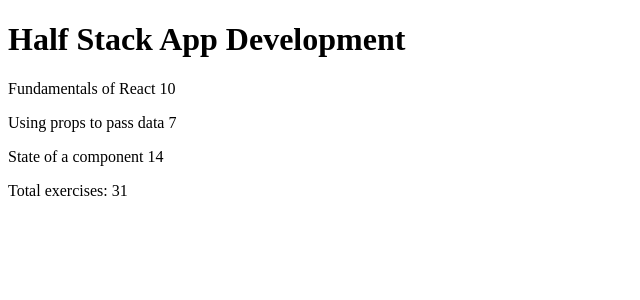
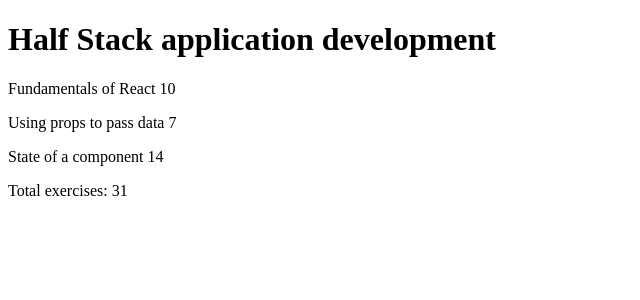
Before and after one commit to alexwisco/fullstackopencourse, a React (Vite) app in the folder part1/course-info/: page / in a window 1280 px wide. Shown: the top 300 px of the page, without its empty margins (0-640 px from the left). Built offline with nearby package versions, Linux system fonts and the light colour scheme.

Commit message:
ex 1.5 finished

```diff
--- a/part1/course-info/src/App.jsx
+++ b/part1/course-info/src/App.jsx
@@ -9,65 +9,63 @@
 // do what I did, but a little differently, so I will redo with the proper formatting
 
 function App() {
-  const course = 'Half Stack App Development'
-
-  const parts = [
+  const course = {
+    name: 'Half Stack application development',
+    parts: [
       {
-    name: ' Fundamentals of React',
-    exercises: 10,
+        name: 'Fundamentals of React',
+        exercises: 10
       },
-
       {
         name: 'Using props to pass data',
-    exercises: 7,
+        exercises: 7
       },
-
       {
         name: 'State of a component',
         exercises: 14
       }
-
     ]
+  }
   return (
     <div>
 
       <Header course = {course}/>
 
-      <Content parts = {parts} />
+      <Content course = {course} />
 
-
-
-      <Total parts = {parts}/>
+      <Total course = {course}/>
 
     </div>
   )
 }
 
 // Insert div with h1 title
-const Header = (props) => {
-  console.log('this is the header: ' + props.course)
+const Header = ({course}) => {
+  console.log('this is the header: ' + course.name)
   return(
     <div>
-      <h1> {props.course}  </h1>
+      <h1> {course.name}  </h1>
     </div>
   )
 }
 
 
-const Content = ({parts}) => {
+const Content = ({course}) => {
   // For Part components, match the index from 'parts' to the same index from 'ex'
   // to properly format the Part components into the Content component
+
   return(
     <div>
-      <Part part = {parts[0]}/>
-      <Part part = {parts[1]}/>
-      <Part part = {parts[2]}/>
+      <Part part = {course.parts[0]}/>
+      <Part part = {course.parts[1]}/>
+      <Part part = {course.parts[2]}/>
     </div>
   )
 }
 
-const Total = ({parts}) => {
-  const total_ex = parts[0].exercises + parts[1].exercises + parts[2].exercises
+const Total = ({course}) => {
+  const arr = course.parts
+  const total_ex = arr[0].exercises + arr[1].exercises + arr[2].exercises
   console.log('this is the Total number of exercises: ' +  total_ex)
   return(
     <div>
```
Lines whose indentation alone changed are shown as unchanged.
